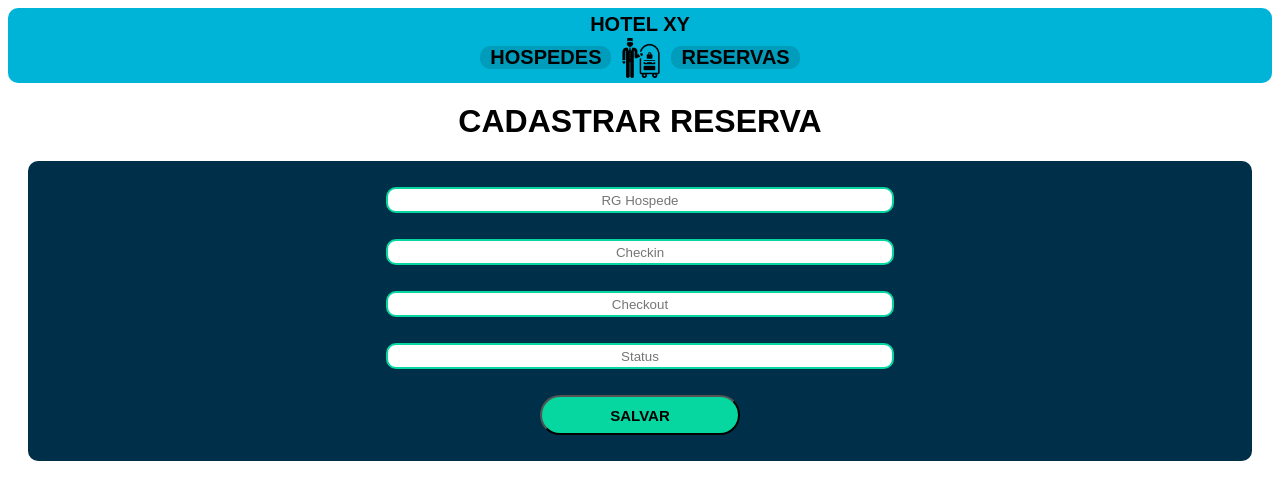
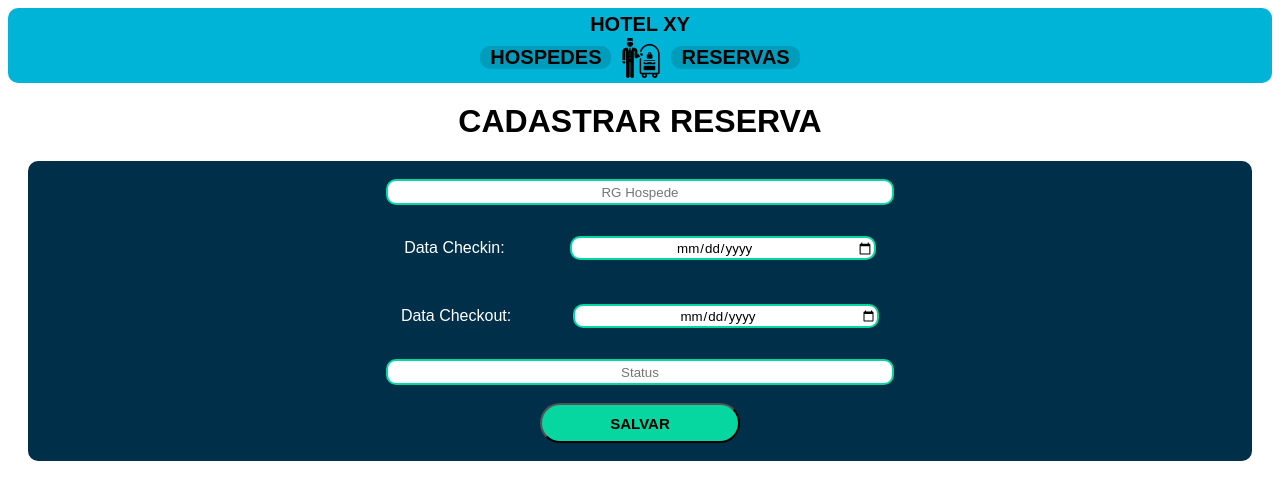
Before and after one commit to yagobelo/teste_es_frontend, a Vue app: page /cadastro-reserva in a window 1280 px wide. Shown: the top 500 px of the page. Built offline with nearby package versions, Linux system fonts and the light colour scheme.

Commit message:
fix: modificado o type do input de todas as datas para date

```diff
--- a/src/assets/main.css
+++ b/src/assets/main.css
@@ -1,3 +1,11 @@
 * {
   font-family: Arial, Helvetica, sans-serif;
 }
+
+.divCalendario {
+  display: flex;
+  align-items: center;
+  justify-content: space-evenly;
+  width: 50%;
+  overflow: auto;
+}
--- a/src/services/reservasServices.js
+++ b/src/services/reservasServices.js
@@ -6,8 +6,8 @@ export const reservasServices = {
   async cadastrarReserva(reserva) {
     const response = await axios.post(`${BASE_URL}/cadastro`, {
       rg_hospede: reserva.rg_hospede,
-      data_checkin: reserva.data_checkin || "",
-      data_checkout: reserva.data_checkout || "",
+      data_checkin: reserva.data_checkin,
+      data_checkout: reserva.data_checkout,
       status_reserva: reserva.status_reserva,
     });
     return response;
--- a/src/views/CadastroHospedeView.vue
+++ b/src/views/CadastroHospedeView.vue
@@ -30,12 +30,14 @@ const cadastrar = async () => {
         placeholder="Nome"
         v-model="hospede.nome"
       />
-      <input
-        class="inputText"
-        type="text"
-        placeholder="Data de Nascimento"
-        v-model="hospede.data_nascimento"
-      />
+      <div class="divCalendario">
+        <p>Data de Nascimento:</p>
+        <input
+          class="inputText"
+          type="date"
+          v-model="hospede.data_nascimento"
+        />
+      </div>
       <input
         class="inputText"
         type="text"
@@ -44,13 +46,13 @@ const cadastrar = async () => {
       />
       <input
         class="inputText"
-        type="text"
+        type="tel"
         placeholder="Telefone"
         v-model="hospede.telefone"
       />
       <input
         class="inputText"
-        type="text"
+        type="email"
         placeholder="E-mail"
         v-model="hospede.email"
       />
--- a/src/views/CadastroReservaView.vue
+++ b/src/views/CadastroReservaView.vue
@@ -23,10 +23,37 @@ const cadastrar = async () => {
     <h1 class="titulo">CADASTRAR RESERVA</h1>
     <h3 class="containerDisplay" v-if="display">{{ display }}</h3>
     <form class="containerForm" @submit.prevent="cadastrar()">
-      <input class="inputText" type="text" placeholder="RG Hospede" />
-      <input class="inputText" type="text" placeholder="Checkin" />
-      <input class="inputText" type="text" placeholder="Checkout" />
-      <input class="inputText" type="text" placeholder="Status" />
+      <input
+        class="inputText"
+        type="text"
+        placeholder="RG Hospede"
+        v-model="reserva.rg_hospede"
+      />
+
+      <div class="divCalendario">
+        <p>Data Checkin:</p>
+        <input
+          class="inputText"
+          type="date"
+          placeholder="Checkin"
+          v-model="reserva.data_checkin"
+        />
+      </div>
+      <div class="divCalendario">
+        <p>Data Checkout:</p>
+        <input
+          class="inputText"
+          type="date"
+          placeholder="Checkout"
+          v-model="reserva.data_checkout"
+        />
+      </div>
+      <input
+        class="inputText"
+        type="text"
+        placeholder="Status"
+        v-model="reserva.status_reserva"
+      />
 
       <button class="btnSubmit">SALVAR</button>
     </form>
--- a/src/views/EditarHospedeView.vue
+++ b/src/views/EditarHospedeView.vue
@@ -58,13 +58,18 @@ const editar = async () => {
       <input class="inputText" type="text" v-model="hospede.nome" />
 
       <p class="titleInput">Data de Nascimento</p>
-      <input class="inputText" type="text" v-model="hospede.data_nascimento" />
+      <input
+        class="inputText"
+        style="width: 25px"
+        type="date"
+        v-model="hospede.data_nascimento"
+      />
 
       <p class="titleInput">Telefone</p>
-      <input class="inputText" type="text" v-model="hospede.telefone" />
+      <input class="inputText" type="tel" v-model="hospede.telefone" />
 
       <p class="titleInput">E-mail</p>
-      <input class="inputText" type="text" v-model="hospede.email" />
+      <input class="inputText" type="email" v-model="hospede.email" />
 
       <p class="titleInput">RG</p>
       <input class="inputText" type="text" v-model="hospede.rg" />
--- a/src/views/EditarReservaView.vue
+++ b/src/views/EditarReservaView.vue
@@ -44,10 +44,10 @@ const editar = async () => {
     <h1 class="titulo">EDITAR RESERVA</h1>
     <form class="containerForm" @submit.prevent="editar()">
       <p class="titleInput">Checkin</p>
-      <input class="inputText" type="text" v-model="reserva.data_checkin" />
+      <input class="inputText" type="date" v-model="reserva.data_checkin" />
 
       <p class="titleInput">Checkout</p>
-      <input class="inputText" type="text" v-model="reserva.data_checkout" />
+      <input class="inputText" type="date" v-model="reserva.data_checkout" />
 
       <p class="titleInput">Status</p>
       <input class="inputText" type="text" v-model="reserva.status_reserva" />
```
